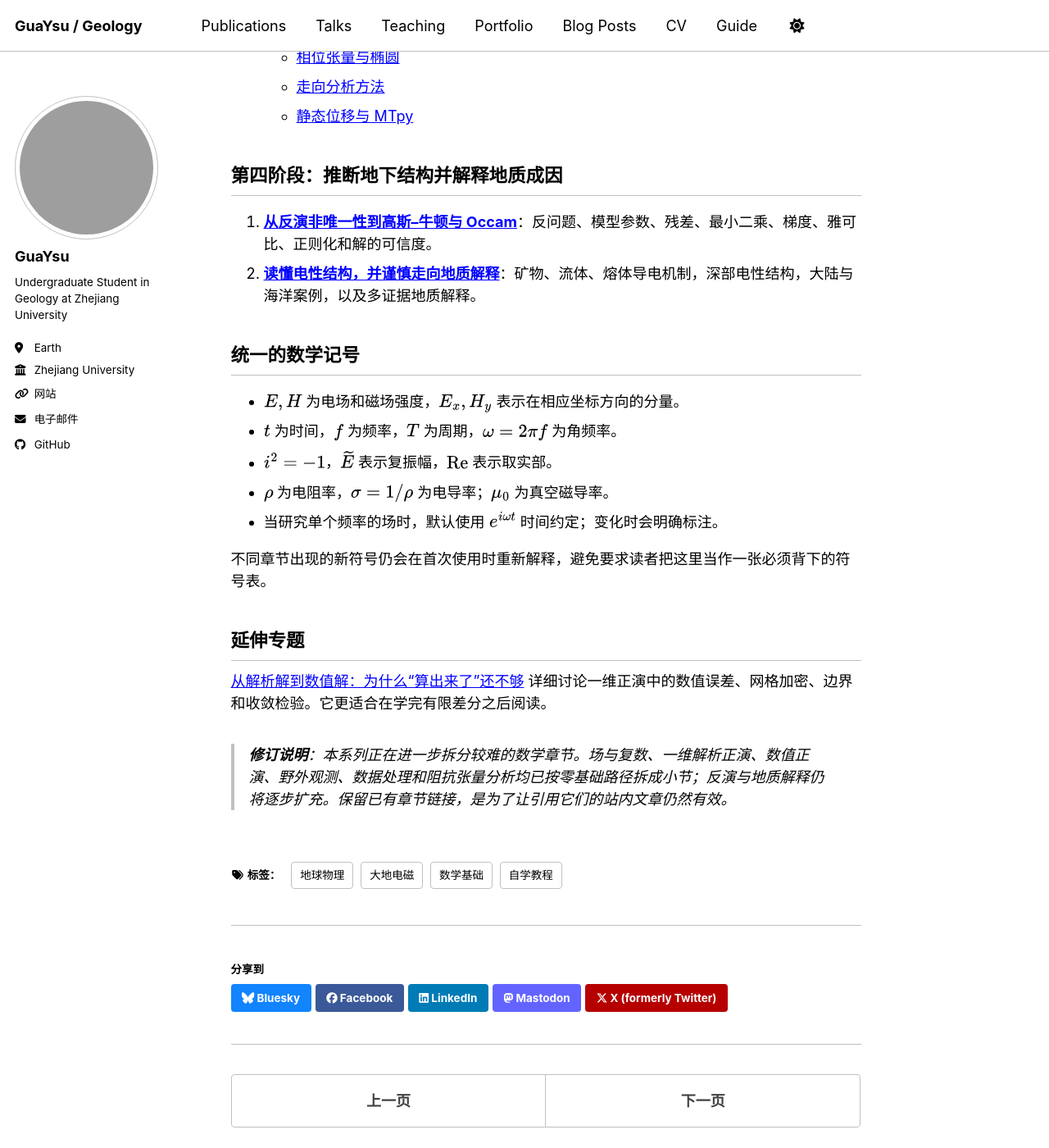
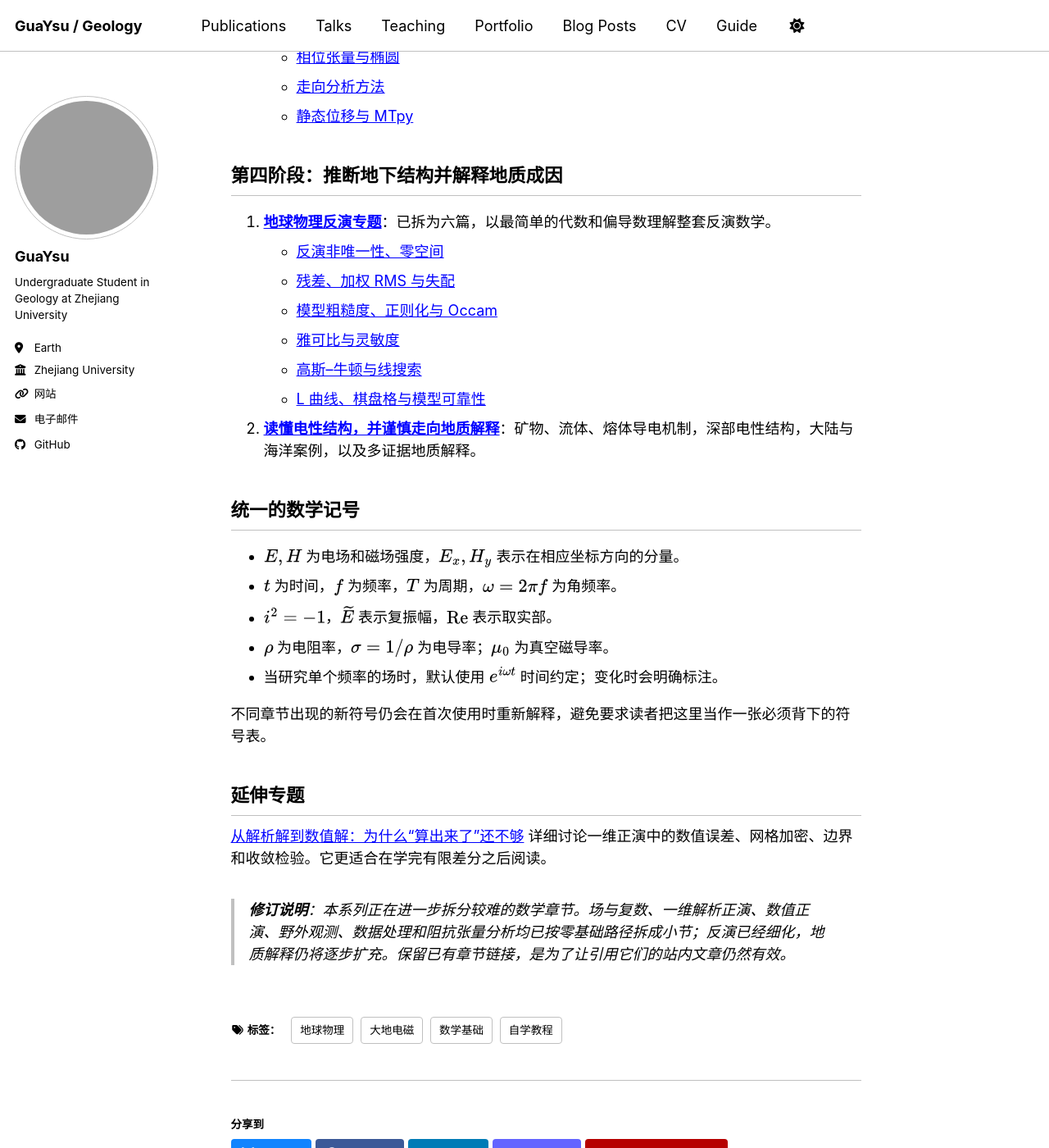
Before and after one commit to GuaYsu/guaysu.github.io, a Jekyll site: the page built from _posts/2026-10-21-mt-course-00-roadmap.md, in a window 1280 px wide and 1400 px high, scrolled down 2329 px. Shown: the whole window at 82% size. Built offline with Jekyll 4.4.1, drawn with Linux system fonts in a browser that asks for light colours; a script bundle is joined from its source files by our own code; library files that are not in the unit come from our copies; grey boxes are pictures that could not be loaded.

Commit message:
docs(mt): link six gradual inversion chapters

```diff
--- a/_posts/2026-10-21-mt-course-00-roadmap.md
+++ b/_posts/2026-10-21-mt-course-00-roadmap.md
@@ -64,7 +64,13 @@ tags: [大地电磁, 地球物理, 自学教程, 数学基础]
 
 ## 第四阶段：推断地下结构并解释地质成因
 
-13. **[从反演非唯一性到高斯–牛顿与 Occam](/posts/2026/10/mt-course-07-inversion/)**：反问题、模型参数、残差、最小二乘、梯度、雅可比、正则化和解的可信度。
+13. **[地球物理反演专题](/posts/2026/10/mt-course-07-inversion/)**：已拆为六篇，以最简单的代数和偏导数理解整套反演数学。
+   - [反演非唯一性、零空间](/posts/2026/10/mt-course-07a-inverse/)
+   - [残差、加权 RMS 与失配](/posts/2026/10/mt-course-07b-misfit/)
+   - [模型粗糙度、正则化与 Occam](/posts/2026/10/mt-course-07c-regularization/)
+   - [雅可比与灵敏度](/posts/2026/10/mt-course-07d-jacobian/)
+   - [高斯–牛顿与线搜索](/posts/2026/10/mt-course-07e-gauss-newton/)
+   - [L 曲线、棋盘格与模型可靠性](/posts/2026/10/mt-course-07f-diagnostics/)
 14. **[读懂电性结构，并谨慎走向地质解释](/posts/2026/10/mt-course-08-interpretation/)**：矿物、流体、熔体导电机制，深部电性结构，大陆与海洋案例，以及多证据地质解释。
 
 ## 统一的数学记号
@@ -81,4 +87,4 @@ tags: [大地电磁, 地球物理, 自学教程, 数学基础]
 
 [从解析解到数值解：为什么“算出来了”还不够](/posts/2026/09/analytical-vs-numerical-solution/) 详细讨论一维正演中的数值误差、网格加密、边界和收敛检验。它更适合在学完有限差分之后阅读。
 
-> **修订说明**：本系列正在进一步拆分较难的数学章节。场与复数、一维解析正演、数值正演、野外观测、数据处理和阻抗张量分析均已按零基础路径拆成小节；反演与地质解释仍将逐步扩充。保留已有章节链接，是为了让引用它们的站内文章仍然有效。
+> **修订说明**：本系列正在进一步拆分较难的数学章节。场与复数、一维解析正演、数值正演、野外观测、数据处理和阻抗张量分析均已按零基础路径拆成小节；反演已经细化，地质解释仍将逐步扩充。保留已有章节链接，是为了让引用它们的站内文章仍然有效。
```
